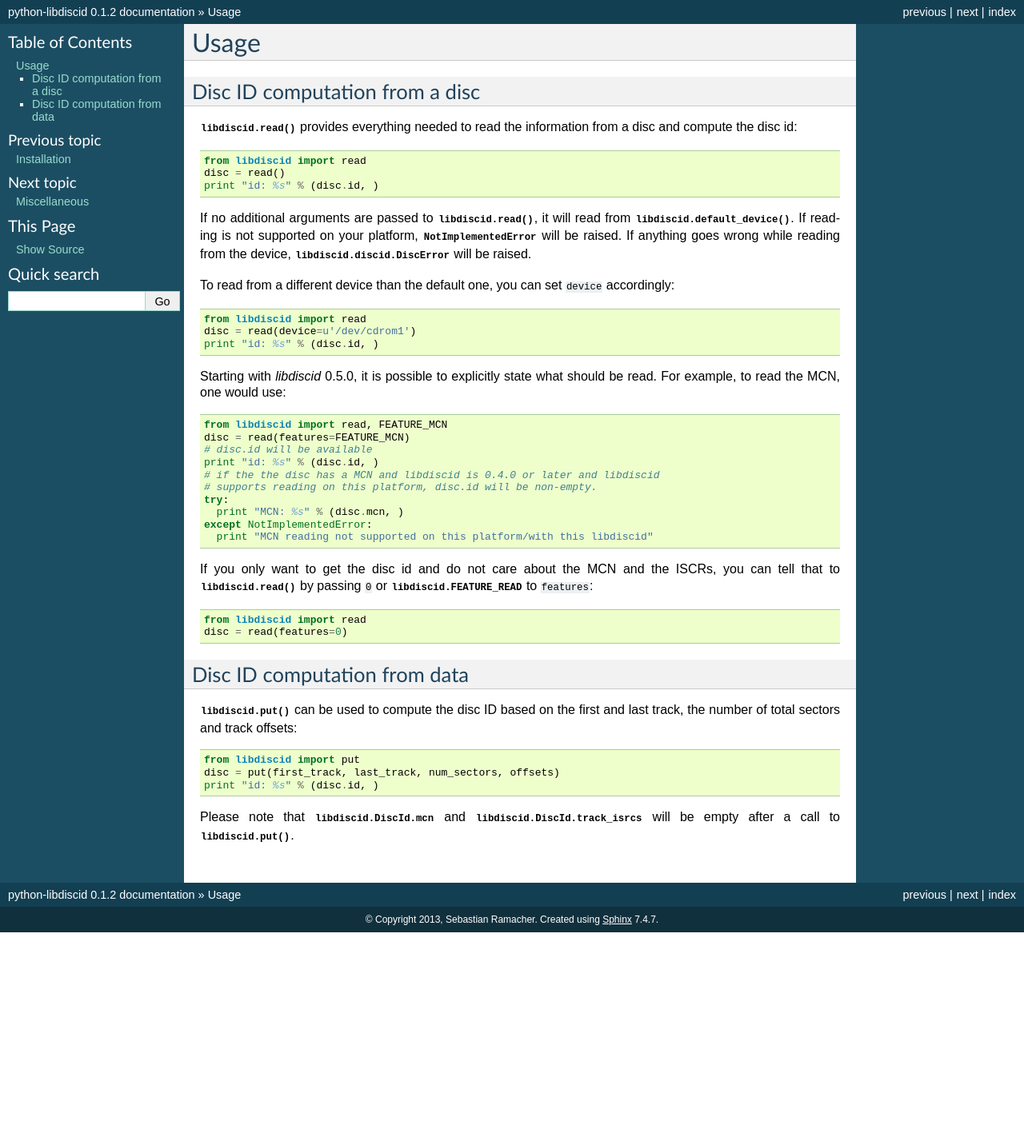
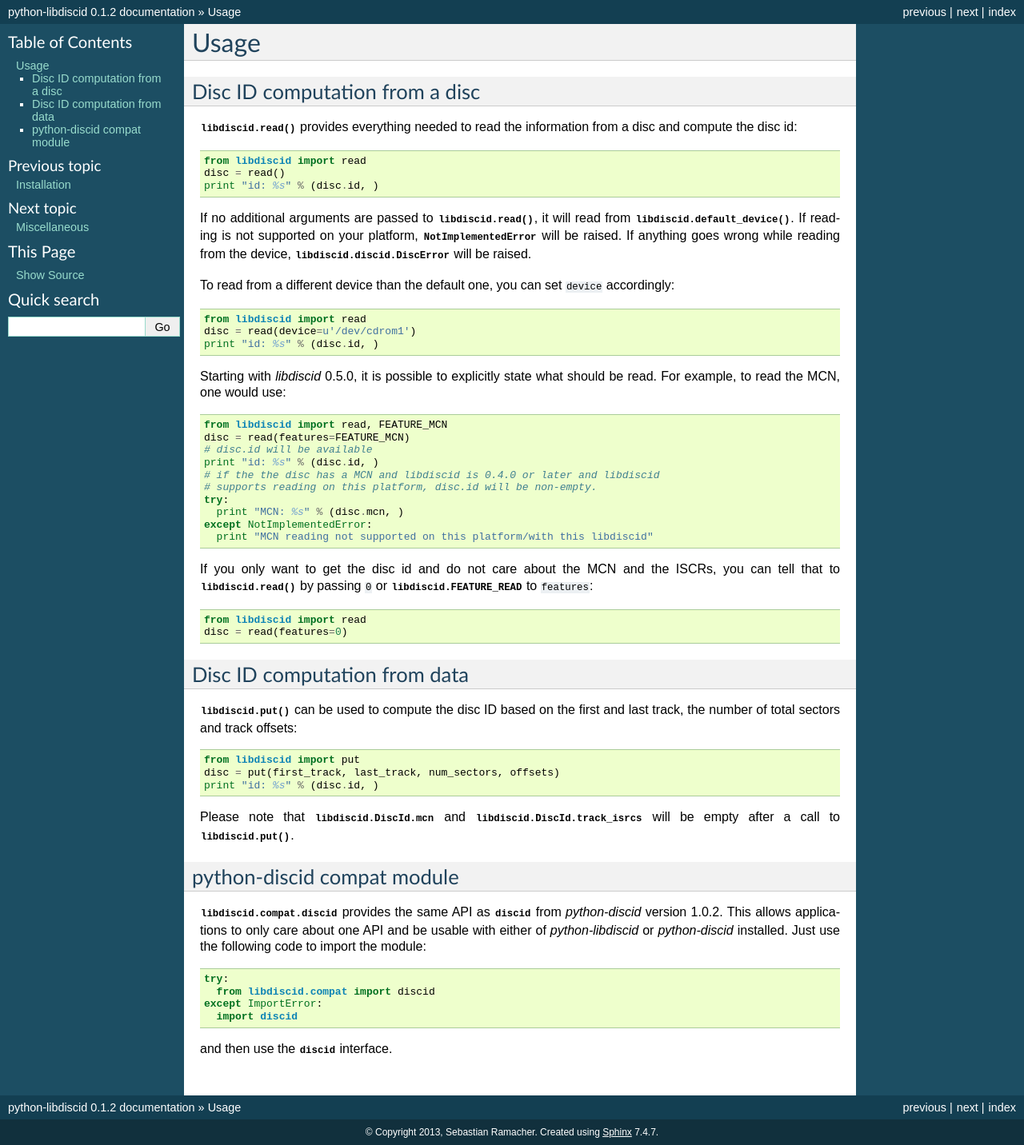
Before and after one commit to sebastinas/python-libdiscid, a Sphinx documentation site: the page built from docs/source/usage.rst, in a window 1280 px wide. Shown: the whole page at 80% size. Built offline with Sphinx 7.4.7, drawn with Linux system fonts in a browser that asks for light colours; before the commit the page ends 1166 px from its top, so only the background shows below that.

Commit message:
Document the compat module
Signed-off-by: Sebastian Ramacher <sebastian+dev@ramacher.at>

```diff
--- a/docs/source/api.rst
+++ b/docs/source/api.rst
@@ -47,3 +47,11 @@ Exceptions
 
 .. autoexception:: libdiscid.discid.DiscError
    :show-inheritance:
+
+
+Subpackages
+^^^^^^^^^^^
+
+.. toctree::
+
+   api.compat
--- a/docs/source/usage.rst
+++ b/docs/source/usage.rst
@@ -58,3 +58,18 @@ last track, the number of total sectors and track offsets::
 Please note that :data:`libdiscid.DiscId.mcn` and
 :data:`libdiscid.DiscId.track_isrcs` will be empty after a call to
 :func:`libdiscid.put`.
+
+python-discid compat module
+^^^^^^^^^^^^^^^^^^^^^^^^^^^
+
+:mod:`libdiscid.compat.discid` provides the same API as :py:mod:`discid` from
+`python-discid` version 1.0.2. This allows applications to only care about one
+API and be usable with either of `python-libdiscid` or `python-discid`
+installed. Just use the following code to import the module::
+
+ try:
+   from libdiscid.compat import discid
+ except ImportError:
+   import discid
+
+and then use the :py:mod:`discid` interface.
```
Also changed, not shown: docs/source/api.compat.rst (added, +8 -0 lines).
